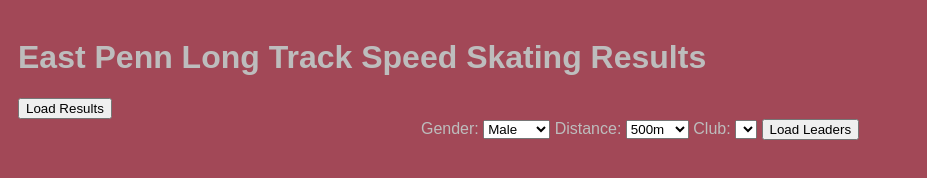
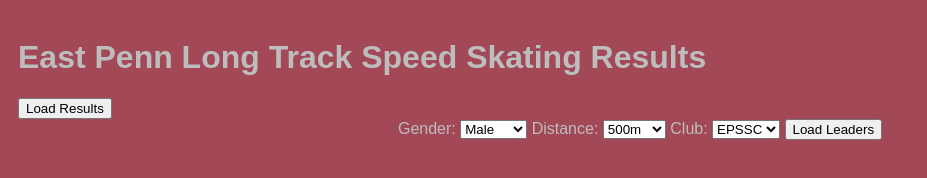
Before and after one commit to speedskater1610/EastPennSpeedSkating, a plain HTML site: page index.html in a window 1280 px wide. Shown: the whole page, without its empty margins (0-927 px from the left). Drawn offline with Linux system fonts and the light colour scheme.

Commit message:
Update index.html

```diff
--- a/index.html
+++ b/index.html
@@ -17,7 +17,7 @@
         </style>
 
         <script>
-            document.addEventListener("DOMContentLoaded", function() {
+            document.addEventListener("DOMContentLoaded", async function() {
                 const skaters = await getSkaters();
 
                 // for the leader board select club options
```
